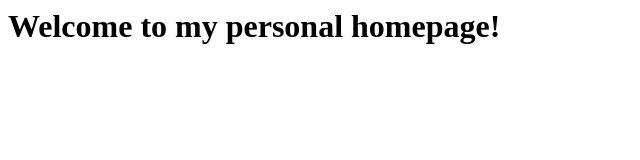
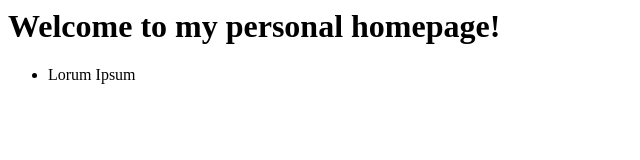
Before and after one commit to rafimatchen/rafimatchen.github.io, a plain HTML site: page index.html in a window 1280 px wide. Shown: the full height of the page, 0-640 px from the left. Drawn offline with Linux system fonts and the light colour scheme.

Commit message:
update index

```diff
--- a/index.html
+++ b/index.html
@@ -1,5 +1,10 @@
 <html>
     <head>
         <h1>Welcome to my personal homepage!</h1>
+        <p>
+            <ul>
+                <li>Lorum Ipsum</li>
+            </ul>
+        </p>
     </head>
 </html>
```
